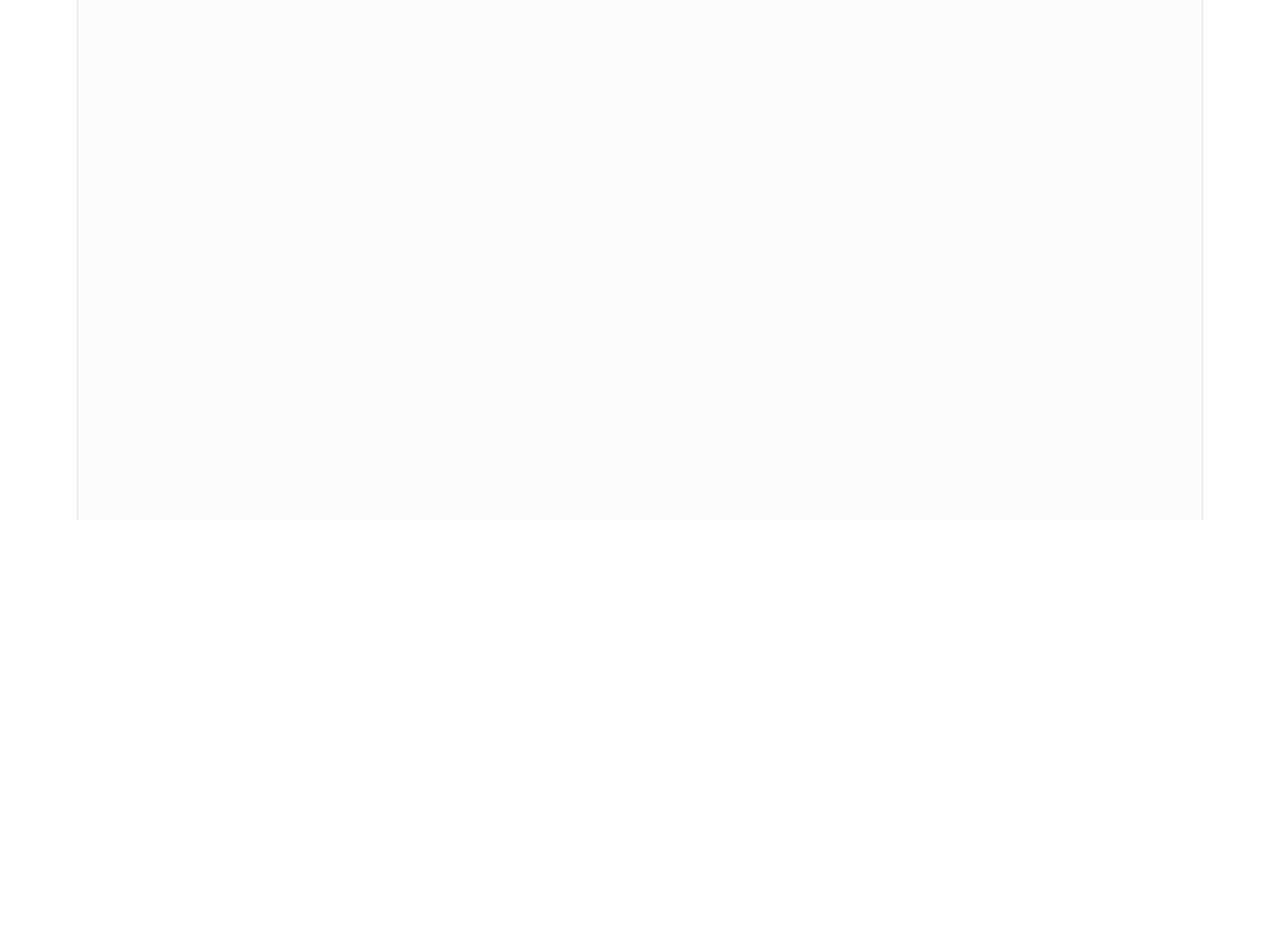
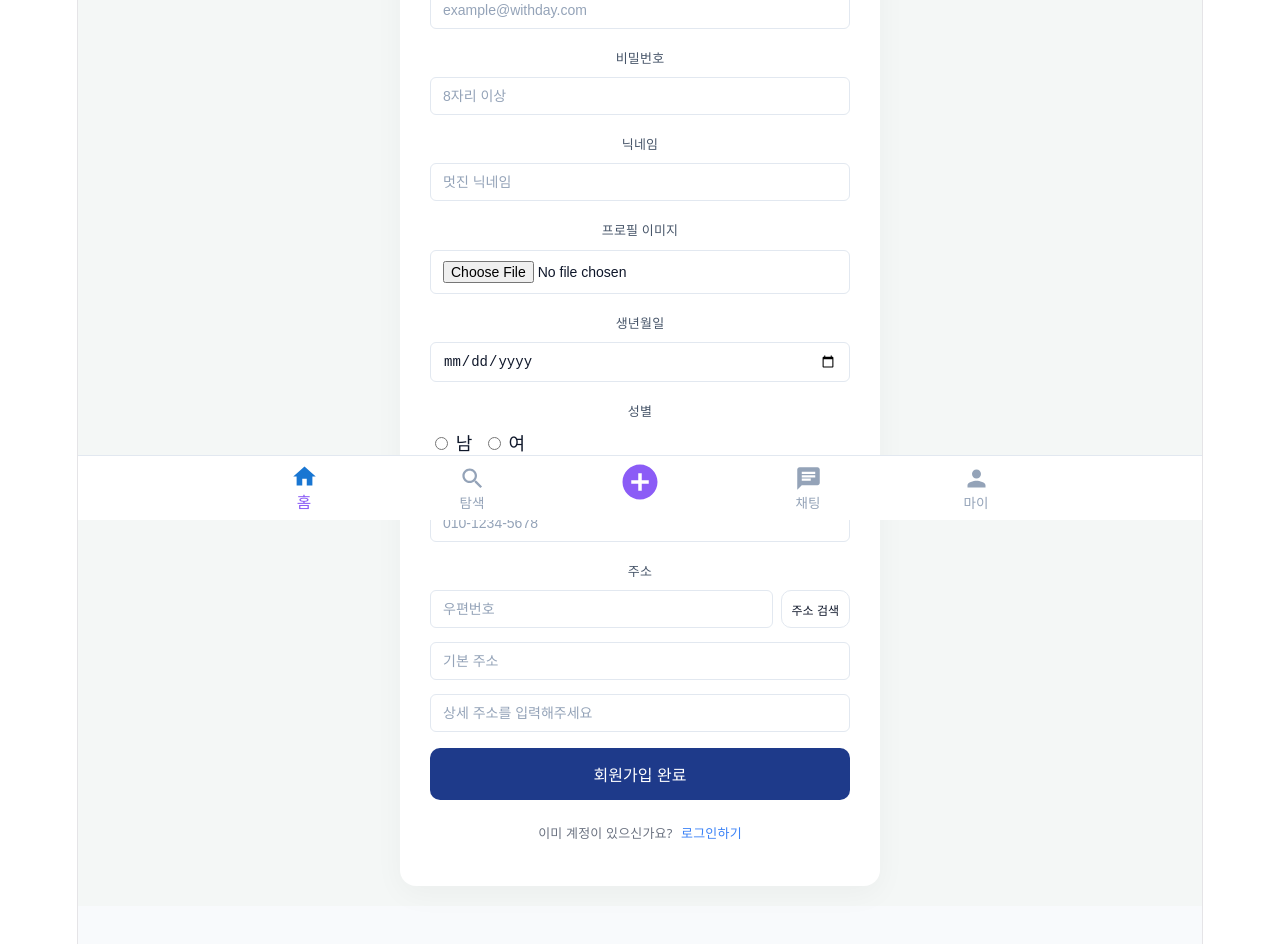
Before and after one commit to JavaSinged/WithDay, a React (Vite) app in the folder WithDayFront/: page /signup in a window 1280 px wide. Before the commit this address had no page. Shown: the part 280-1224 px from the top of the page. Before the commit the page ends 800 px from the top, so only its background shows below. Built offline with nearby package versions, Linux system fonts and the light colour scheme.

Commit message:
signup / login 2days 임시
2일차 코드 임시저장 남은건 밤/새벽에 더 하고 2일차 마무리 할 예정

```diff
--- a/WithDayFront/src/App.jsx
+++ b/WithDayFront/src/App.jsx
@@ -4,6 +4,7 @@ import BottomNav from "./widgets/BottomNav/BottomeNav";
 import Header from "./widgets/Header/Header";
 import { Routes, Route } from "react-router-dom";
 import Signup from './page/login/Signup';
+import Login from "./page/login/Login";
 
 function App() {
   return (
@@ -11,7 +12,8 @@ function App() {
       <Header />
       <Routes>
         <Route path="/" element={<Home />} />
-        <Route path="/join" element={<Signup />} />
+        <Route path="/signup" element={<Signup />} />
+        <Route path="/login" element={<Login />} />
       </Routes>
       <BottomNav />
     </div>
--- /dev/null
+++ b/WithDayFront/src/features/auth/validation/authSchema.js
@@ -0,0 +1,33 @@
+import * as yup from 'yup';
+
+/*
+  [ yup의 역할 ]
+  if문으로 일일이 length 검사, 정규식 검사를 할 필요 없이,
+  데이터의 조건(모양)을 객체 형태로 선언만 해두면 알아서 검사해 주는 라이브러리야!
+*/
+
+// 1. 회원가입용 검사 규칙
+export const signupSchema = yup.object().shape({
+  email: yup.string().required('이메일은 필수 입력입니다.').email('올바른 이메일 형식이 아닙니다.'),
+  password: yup.string().required('비밀번호는 필수 입력입니다.').min(8, '비밀번호는 최소 8자리 이상이어야 합니다.'),
+  nickname: yup.string().required('닉네임을 입력해주세요.'),
+  birthday: yup.string().required('생년월일을 선택해주세요.'),
+  gender: yup.string().required('성별을 선택해주세요.'),
+  phone: yup.string().required('전화번호를 입력해주세요.'),
+  postcode: yup.string().required('우편번호를 검색해주세요.'),
+  address: yup.string().required('주소를 입력해주세요.'),
+  detailAddress: yup.string().required('상세 주소를 입력해주세요.'),
+  // profile_image, Lat, Lng 등은 필수가 아니거나 숨겨진 값이므로 생략해도 됨
+});
+
+// 2. 로그인용 검사 규칙 (로그인은 이메일, 비번만 있으면 됨)
+export const loginSchema = yup.object().shape({
+  email: yup
+    .string()
+    .required('이메일을 입력해주세요.')
+    .email('올바른 이메일 형식이 아닙니다.'),
+
+  password: yup
+    .string()
+    .required('비밀번호를 입력해주세요.')
+});
--- /dev/null
+++ b/WithDayFront/src/page/login/Auth.module.css
@@ -0,0 +1,87 @@
+/* 화면 전체를 채우는 부드러운 배경 */
+.container {
+  display: flex;
+  justify-content: center;
+  align-items: center;
+  min-height: 100vh;
+  background-color: #f4f7f6; /* 밝고 깨끗한 쿨그레이 톤 */
+  padding: 20px;
+}
+
+/* 폼을 감싸는 하얀색 카드 영역 */
+.card {
+  background: #ffffff;
+  width: 100%;
+  max-width: 420px;
+  padding: 40px 30px;
+  border-radius: 16px;
+  box-shadow: 0 8px 30px rgba(0, 0, 0, 0.04);
+}
+
+.header {
+  text-align: center;
+  margin-bottom: 30px;
+}
+
+.title {
+  font-size: 26px;
+  color: #111827;
+  font-weight: 700;
+  margin-bottom: 8px;
+  letter-spacing: -0.5px;
+}
+
+.subtitle {
+  color: #6b7280;
+  font-size: 14px;
+}
+
+.form {
+  display: flex;
+  flex-direction: column;
+  gap: 16px;
+}
+
+.submitButton {
+  width: 100%; /* 버튼이 부모(card)의 너비를 꽉 채우도록 추가! */
+  box-sizing: border-box; /* 패딩을 포함해서 100%를 맞추도록 추가! */
+  margin-top: 10px;
+  background-color: #3b82f6;
+  color: white;
+  border: none;
+  padding: 14px;
+  border-radius: 8px;
+  font-size: 16px;
+  font-weight: 600;
+  cursor: pointer;
+  transition: all 0.2s ease-in-out;
+}
+
+.submitButton:hover:not(:disabled) {
+  background-color: #2563eb;
+  transform: translateY(-1px);
+}
+
+/* react-query 통신 중일 때 버튼 상태 */
+.loading {
+  background-color: #93c5fd;
+  cursor: not-allowed;
+}
+
+/* 페이지 전환 링크 */
+.linkText {
+  margin-top: 20px;
+  text-align: center;
+  font-size: 13px;
+  color: #6b7280;
+}
+
+.linkText span {
+  color: #3b82f6;
+  font-weight: 600;
+  cursor: pointer;
+  margin-left: 5px;
+}
+.linkText span:hover {
+  text-decoration: underline;
+}
--- /dev/null
+++ b/WithDayFront/src/page/login/Login.jsx
@@ -0,0 +1,74 @@
+import React from 'react';
+import { useNavigate } from 'react-router-dom';
+import { useForm } from 'react-hook-form';
+import { yupResolver } from '@hookform/resolvers/yup';
+import { useMutation } from '@tanstack/react-query';
+
+import { loginSchema } from '../../features/auth/validation/authSchema';
+import { loginUser } from '../../features/auth/api';
+import FormField from '../../shared/ui/Form/FormField';
+import { Input } from '../../shared/ui/Form/Form';
+import Button from '../../shared/ui/Button/Button';
+import styles from './Auth.module.css';
+
+const Login = () => {
+  const navigate = useNavigate();
+
+  const { register, handleSubmit, formState: { errors } } = useForm({
+    resolver: yupResolver(loginSchema),
+    mode: 'onSubmit',
+  });
+
+  const mutation = useMutation({
+    mutationFn: loginUser,
+    onSuccess: (token) => {
+      alert('로그인 성공!');
+      // TODO: 홈 화면으로 이동 로직 추가 예정
+    },
+    onError: (error) => {
+      alert(`로그인 실패: ${error.response?.data || error.message}`);
+    }
+  });
+
+  const onSubmit = (data) => {
+    mutation.mutate(data);
+  };
+
+  return (
+    <div className={styles.container}>
+      <div className={styles.card}>
+        <div className={styles.header}>
+          <h1 className={styles.title}>WithDay 로그인</h1>
+          <p className={styles.subtitle}>당신의 여행 일정을 확인해보세요.</p>
+        </div>
+
+        <form onSubmit={handleSubmit(onSubmit)} className={styles.form}>
+          <FormField label="이메일" error={errors.email}>
+            <Input type="email" placeholder="이메일을 입력하세요" {...register('email')} />
+          </FormField>
+
+          <FormField label="비밀번호" error={errors.password}>
+            <Input type="password" placeholder="비밀번호를 입력하세요" {...register('password')} />
+          </FormField>
+
+          {/* 💡 로그인 버튼도 공통 Button으로 교체! */}
+          <Button
+            type="submit"
+            variant="primary"
+            size="lg"
+            fullWidth
+            disabled={mutation.isPending}
+          >
+            {mutation.isPending ? '로그인 중...' : '로그인'}
+          </Button>
+        </form>
+
+        <p className={styles.linkText}>
+          아직 계정이 없으신가요? <span onClick={() => navigate('/signup')}>회원가입하기</span>
+        </p>
+      </div>
+    </div>
+  );
+};
+
+export default Login;
--- a/WithDayFront/src/page/login/Signup.jsx
+++ b/WithDayFront/src/page/login/Signup.jsx
@@ -1,68 +1,52 @@
 import React from 'react';
+import { useNavigate } from 'react-router-dom';
 import { useForm } from 'react-hook-form';
 import { yupResolver } from '@hookform/resolvers/yup';
 import { useMutation } from '@tanstack/react-query';
-import dayjs from 'dayjs'; // 날짜 포맷팅 라이브러리
-import clsx from 'clsx'; // 클래스명 조건부 결합 라이브러리
+import dayjs from 'dayjs';
 
-import { signupSchema } from '../../features/auth/validation/signupSchema';
+import { signupSchema } from '../../features/auth/validation/authSchema';
 import { signupUser } from '../../features/auth/api';
-// 네가 올려준 기존 공통 컴포넌트들을 그대로 import 해!
 import FormField from '../../shared/ui/Form/FormField';
 import { Input } from '../../shared/ui/Form/Form';
-import styles from './Signup.module.css';
+import Button from '../../shared/ui/Button/Button';
+import styles from './Auth.module.css';
 
 const Signup = () => {
-  /* =========================================================================
-     [ react-hook-form 세팅 ]
-     register: 인풋 창에 이름표를 붙여서 값을 추적하게 만듦 (onChange, useState 대체)
-     handleSubmit: 폼 제출 시 유효성 검사(yup)를 먼저 실행하고, 통과하면 지정한 함수 실행
-     errors: yup 규칙을 어겼을 때 발생하는 에러 메시지들이 쏙쏙 담기는 객체
-  ========================================================================= */
-  const {
-    register,
-    handleSubmit,
-    formState: { errors }
-  } = useForm({
-    resolver: yupResolver(signupSchema), // yup 스키마를 이 폼의 검사관으로 임명!
-    mode: 'onBlur', // 유저가 인풋 창에서 마우스 포커스를 바깥으로 뺄 때마다 에러 검사
+  const navigate = useNavigate();
+
+  const { register, handleSubmit, setValue, formState: { errors } } = useForm({
+    resolver: yupResolver(signupSchema),
+    mode: 'onBlur',
   });
 
-  /* =========================================================================
-     [ React Query 세팅 (useMutation) ]
-     서버에 데이터를 '저장/수정/삭제' 할 때 사용하는 훅이야.
-     mutation.mutate() 를 호출하면 아래의 mutationFn(여기선 signupUser)이 실행돼.
-     isPending: 서버와 통신 중일 때 true가 되는 마법의 변수 (로딩 스피너 띄울 때 씀)
-  ========================================================================= */
   const mutation = useMutation({
     mutationFn: signupUser,
-    onSuccess: (data) => {
-      // API 통신 성공 시 실행
-      alert('환영합니다! 회원가입이 완료되었습니다.');
-      // TODO: 네비게이트를 이용해 로그인 페이지로 이동 (ex. navigate('/login'))
+    onSuccess: () => {
+      alert('회원가입이 완료되었습니다.');
+      navigate('/login');
     },
     onError: (error) => {
-      // API 통신 실패 시 실행
       alert(`회원가입 실패: ${error.response?.data || error.message}`);
     }
   });
 
-  /* =========================================================================
-     [ 폼 제출 함수 ]
-     유효성 검사를 무사히 통과하면 이 함수가 실행돼. 'data'에는 유저가 입력한 값이 다 들어있어.
-  ========================================================================= */
+  const handleAddressSearch = () => {
+    setValue('postcode', '12345');
+    setValue('address', '서울시 강남구 테헤란로 123');
+    setValue('lat', 37.498095);
+    setValue('lng', 127.027610);
+    alert('주소 검색 API가 연결될 자리입니다.');
+  };
+
   const onSubmit = (data) => {
-    // Dayjs 사용법: dayjs()는 현재 시간을 가져오고, .format()으로 원하는 모양으로 바꿔줘.
-    // DB의 created_at 컬럼에 예쁘게 넣기 위해 포맷팅을 해주는 거야.
     const formattedData = {
       user: {
         ...data,
-        createdAt: dayjs().format('YYYY-MM-DD HH:mm:ss'),
+        provider: 'local',
       },
-      termsList: [] // 약관 동의 내역은 추후 추가
+      termsList: []
     };
-
-    // 서버로 포맷팅된 데이터 날리기!
     mutation.mutate(formattedData);
   };
 
@@ -74,57 +58,68 @@ const Signup = () => {
           <p className={styles.subtitle}>새로운 동행을 찾아 떠나볼까요?</p>
         </div>
 
-        {/* 폼 제출 이벤트 발생 시 handleSubmit이 가로채서 유효성 검사 후 onSubmit 실행 */}
         <form onSubmit={handleSubmit(onSubmit)} className={styles.form}>
-
-          {/*
-            네가 알려준 구조야! FormField가 라벨과 에러를 관리하고,
-            내부에 Input을 넣었어. error 객체가 내려가면 FormField가 알아서 빨간 글씨를 띄워줘!
-          */}
           <FormField label="이메일" error={errors.email}>
-            <Input
-              type="email"
-              placeholder="example@withday.com"
-              {...register('email')} // 이 인풋의 이름은 'email'이야! (상태 추적)
-              error={errors.email}   // 에러가 있으면 Input 컴포넌트 안의 clsx가 작동해서 테두리가 빨개짐
-            />
+            <Input type="email" placeholder="example@withday.com" {...register('email')} />
           </FormField>
 
           <FormField label="비밀번호" error={errors.password}>
-            <Input
-              type="password"
-              placeholder="8자리 이상 입력해주세요"
-              {...register('password')}
-              error={errors.password}
-            />
+            <Input type="password" placeholder="8자리 이상" {...register('password')} />
           </FormField>
 
-          <FormField label="닉네임" error={errors.nickname} helperText="모든 여행지에서 사용될 이름입니다.">
-            <Input
-              type="text"
-              placeholder="멋진 닉네임을 지어주세요"
-              {...register('nickname')}
-              error={errors.nickname}
-            />
+          <FormField label="닉네임" error={errors.nickname}>
+            <Input type="text" placeholder="멋진 닉네임" {...register('nickname')} />
+          </FormField>
+
+          <FormField label="프로필 이미지" error={errors.profileImage}>
+            <Input type="file" accept="image/*" {...register('profileImage')} />
           </FormField>
 
           <FormField label="생년월일" error={errors.birthday}>
-            <Input
-              type="date"
-              {...register('birthday')}
-              error={errors.birthday}
-            />
+            <Input type="date" {...register('birthday')} />
           </FormField>
 
-          {/* clsx 활용: 기본 버튼 스타일 + isPending이 true일 때만 loading 스타일 덮어씌우기 */}
-          <button
+          <FormField label="성별" error={errors.gender}>
+            <div style={{ display: 'flex', gap: '10px' }}>
+              <label><input type="radio" value="1" {...register('gender')} /> 남</label>
+              <label><input type="radio" value="2" {...register('gender')} /> 여</label>
+            </div>
+          </FormField>
+
+          <FormField label="전화번호" error={errors.phone}>
+            <Input type="tel" placeholder="010-1234-5678" {...register('phone')} />
+          </FormField>
+
+          <FormField label="주소" error={errors.postcode || errors.address}>
+            <div style={{ display: 'flex', gap: '8px', marginBottom: '8px' }}>
+              <Input type="text" placeholder="우편번호" readOnly {...register('postcode')} />
+              {/* 💡 주소 검색 버튼도 공통 Button 적용 (크기는 작게, 스타일은 outline으로!) */}
+              <Button type="button" variant="outline" size="sm" onClick={handleAddressSearch}>
+                주소 검색
+              </Button>
+            </div>
+            <Input type="text" placeholder="기본 주소" readOnly {...register('address')} style={{ marginBottom: '8px' }}/>
+            <Input type="text" placeholder="상세 주소를 입력해주세요" {...register('detailAddress')} error={errors.detailAddress} />
+          </FormField>
+
+          <input type="hidden" {...register('lat')} />
+          <input type="hidden" {...register('lng')} />
+
+          {/* 💡 메인 제출 버튼 적용! fullWidth 속성 하나면 너비 100%가 알아서 맞춰짐 */}
+          <Button
             type="submit"
-            disabled={mutation.isPending} // 로딩 중 버튼 클릭(따닥) 방지
-            className={clsx(styles.submitButton, mutation.isPending && styles.loading)}
+            variant="primary"
+            size="lg"
+            fullWidth
+            disabled={mutation.isPending}
           >
             {mutation.isPending ? '가입하는 중...' : '회원가입 완료'}
-          </button>
+          </Button>
         </form>
+
+        <p className={styles.linkText}>
+          이미 계정이 있으신가요? <span onClick={() => navigate('/login')}>로그인하기</span>
+        </p>
       </div>
     </div>
   );
--- a/WithDayFront/src/shared/ui/Button/Button.module.css
+++ b/WithDayFront/src/shared/ui/Button/Button.module.css
@@ -7,6 +7,9 @@
   cursor: pointer;
   border: none;
   transition: var(--transition-fast);
+
+  white-space: nowrap; /* 텍스트가 절대 줄바꿈되지 않고 한 줄로 나오게 고정 */
+  flex-shrink: 0;      /* Flex 공간 안에서 자기 원래 크기를 잃고 쪼그라드는 걸 방지 */
 }
 
 /* ===== Size ===== */
--- a/WithDayFront/src/shared/ui/Form/Form.module.css
+++ b/WithDayFront/src/shared/ui/Form/Form.module.css
@@ -4,6 +4,7 @@
   width: 100%;
   padding: 10px 12px;
   border-radius: var(--radius-sm);
+  box-sizing: border-box;
   border: 1px solid var(--color-border);
   background: var(--color-surface);
   font-size: 14px;
```
Also changed, not shown: WithDayFront/src/features/auth/api.js (+9 -5 lines), WithDayFront/src/features/auth/validation/signupSchema.js (deleted, +0 -26 lines), WithDayFront/src/page/login/Signup.module.css (deleted, +0 -71 lines), 1 other file (tests, documents, lock files or other folders).
